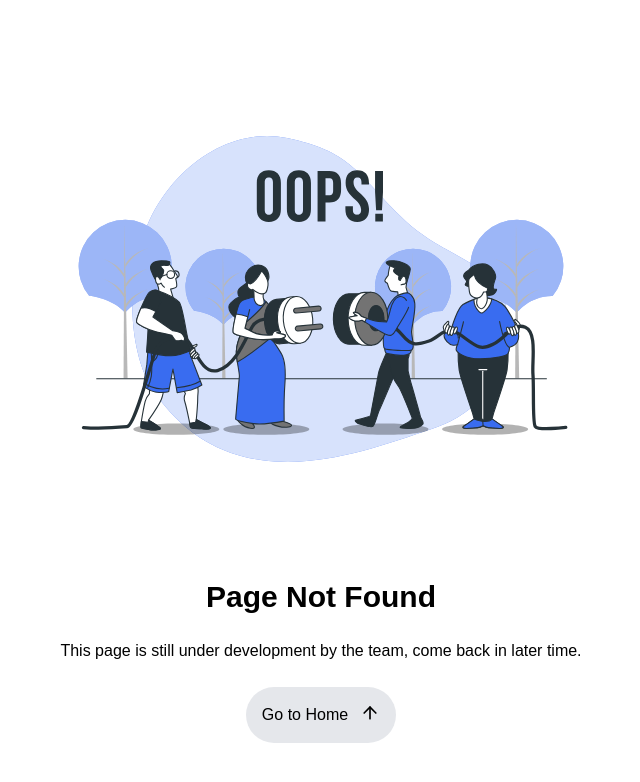
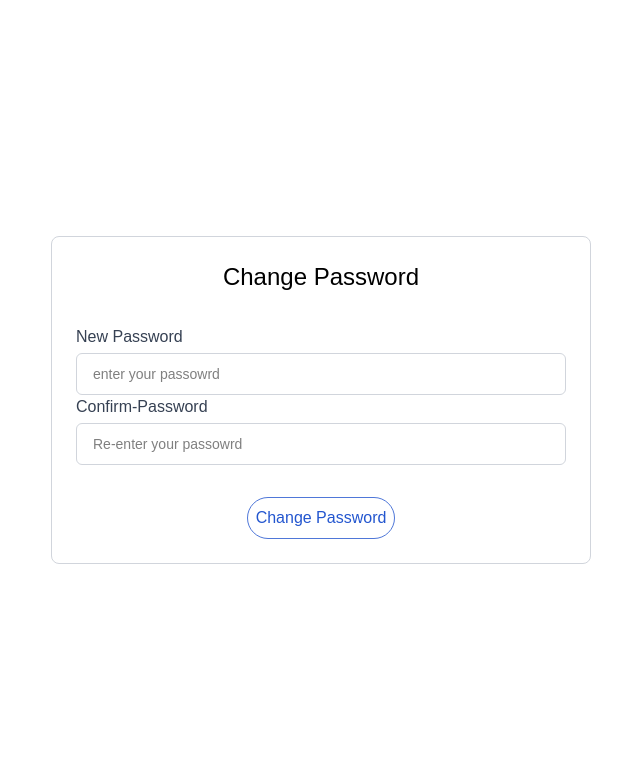
Before and after one commit to Muhinde234/Velotick-fn, a React (Vite) app: page /changepassword in a window 1280 px wide. Before the commit this address had no page. Shown: the top 782 px of the page, without its empty margins (319-959 px from the left). Built offline with nearby package versions, Linux system fonts and the light colour scheme.

Commit message:
added a  change password  ui

```diff
--- a/package.json
+++ b/package.json
@@ -11,6 +11,7 @@
   },
   "dependencies": {
     "@tailwindcss/postcss": "^4.1.6",
+    "@tanstack/react-query": "^5.76.1",
     "clsx": "^2.1.1",
     "lucide-react": "^0.509.0",
     "postcss": "^8.5.3",
--- a/src/App.jsx
+++ b/src/App.jsx
@@ -11,6 +11,7 @@ import Bookings from './pages/dashboard/booking'
 import Scheduledashboard from './pages/dashboard/schedule'
 import Routes from './pages/dashboard/routes'
 import Dashboard from './pages/dashboard/dashboard'
+import ChangePassword from './components/forms/changepassword'
 
 
 function App() {
@@ -41,6 +42,11 @@ function App() {
       path:"register",
       element:<RegisterPage/>
     },
+    {
+      path:"changepassword",
+      element:<ChangePassword/>
+    },
+
 
     {
       path:"dashboard",
--- a/src/api/auth/authAPI.jsx
+++ b/src/api/auth/authAPI.js
@@ -10,5 +10,5 @@ export const login = async (userData) => {
 
 export const logout = async () => {
     const {data} = await API.post("/auth/logout");
-    return data;
+    return data; // No response body.
 }
--- /dev/null
+++ b/src/api/routes/routes_api.js
@@ -0,0 +1,26 @@
+import API from "../axios"
+
+export const addRoute = async (routeData) => {
+    const response = await API.post('/routes', routeData);
+    return response.data;
+}
+
+export const getAllRoutes = async() => {
+    const response = await API.get('/routes');
+    return response.data;
+}
+
+export const getOneRoute = async(id) => {
+    const response = await API.get(`/routes/${id}`);
+    return response.data;
+}
+
+export const updateRoute = async(id, routeData) => {
+    const response = await API.patch(`/routes/${id}`, routeData);
+    return response.data;
+}
+
+export const deleteRoute = async(id) => {
+    const response = await API.delete(`/routes/${id}`);
+    return response.data;
+}
--- /dev/null
+++ b/src/components/forms/changepassword.jsx
@@ -0,0 +1,56 @@
+import { Link } from "react-router-dom"
+import Input from "../ui/input"
+import { useState } from "react"
+import Button from "../ui/button"
+
+
+
+const ChangePassword = () => {
+    const[Password,setPassword] = useState("")
+    const[ConfirmPassword, setConfirmPassword] = useState("")
+  return (
+    <div>
+     <div className="flex flex-col justify-center  items-center gap-10 h-screen">
+        <div className="min-w-[540px] border border-gray-300 rounded-lg p-6">
+              <h1 className="text-2xl text-center mb-8">Change Password </h1>
+        <div>
+            <Input
+            label="New Password"
+            value="Password"
+            type="password"
+            id="Passowrd"
+            placeholder="enter your passowrd"
+            />
+            <Input
+            label="Confirm-Password"
+            value="ConfirmPassword"
+            type="password"
+            id="ConfirmPassword"
+            placeholder="Re-enter your passowrd"
+
+            />
+
+
+        </div>
+        <div className="mt-8">
+    <Link to="/login"
+        className="text-center"
+        >
+        <Button
+        className="border  border-primary-90 text-primary-100 p-2 rounded-full">
+            Change Password
+        </Button>
+
+        </Link>
+        </div>
+
+
+        </div>
+
+    </div>
+    </div>
+
+  )
+}
+
+export default ChangePassword
--- /dev/null
+++ b/src/hooks/api_hooks/useAuth.js
@@ -0,0 +1,12 @@
+import { useMutation } from "@tanstack/react-query";
+import {login} from "../../api/auth/authAPI";
+
+export const useLogin = () => {
+    return useMutation({
+        mutationFn: async (credentials) => {
+            const data = await login(credentials);
+            ///// Hatari kweli
+            const {token} = data;
+        }
+    })
+}
```
Also changed, not shown: src/components/forms/validation/loginvalidation.js (renamed from src/components/forms/validation/loginvalidation.jsx), src/components/forms/validation/registervalidation.js (renamed from src/components/forms/validation/registervalidation.jsx), 2 other files (tests, documents, lock files or other folders).
